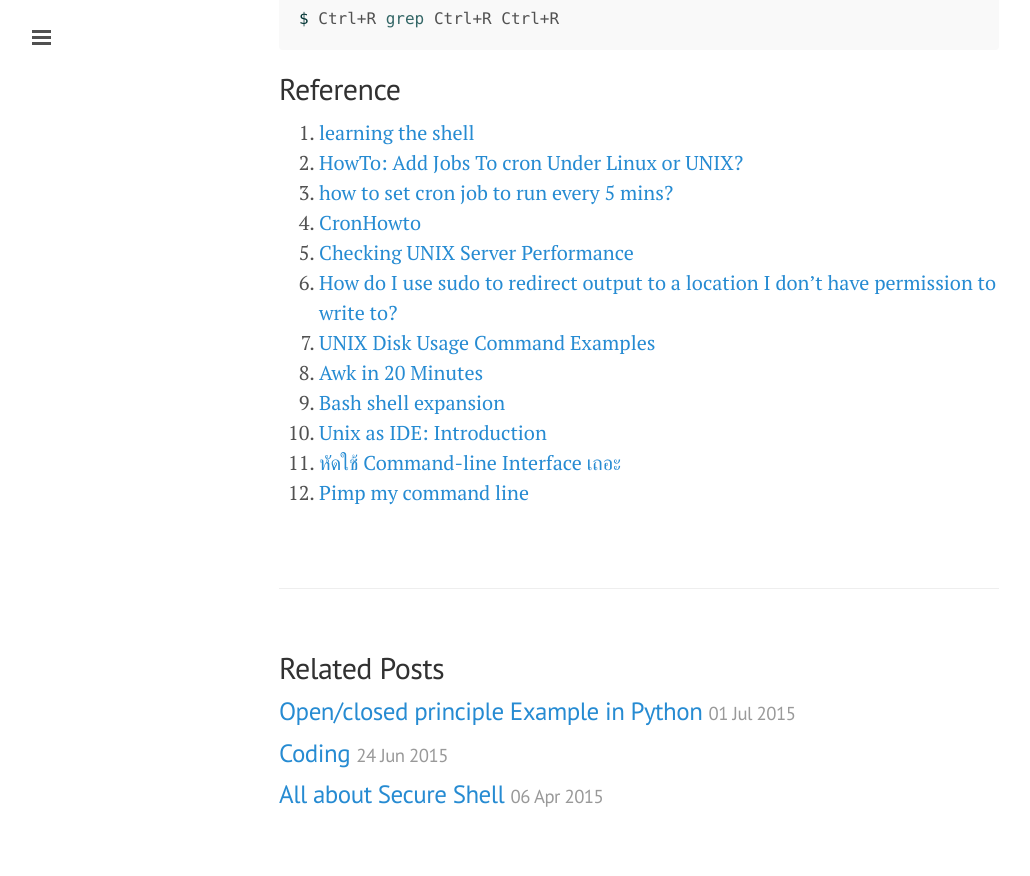
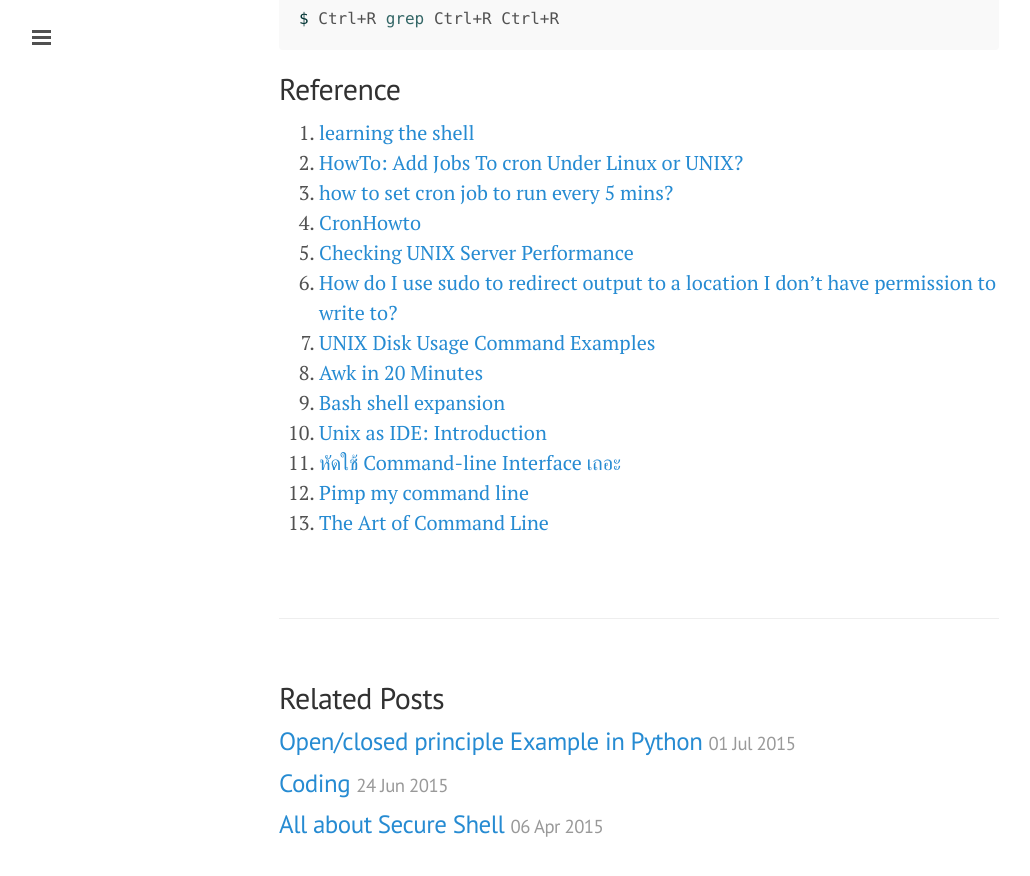
Before and after one commit to ibotdotout/ibotdotout.github.io, a Jekyll site: the page built from _posts/2014-06-27-unix.md, in a window 1280 px wide and 900 px high, scrolled down 5641 px. Shown: the top 876 px of the window, without its empty margins (1-1031 px from the left). Built offline with Jekyll 4.4.1, drawn with Linux system fonts in a browser that asks for light colours; Markdown is read by kramdown in place of the engine named in the settings.

Commit message:
add The Art of Command Line

```diff
--- a/_posts/2014-06-27-unix.md
+++ b/_posts/2014-06-27-unix.md
@@ -257,3 +257,4 @@ $ Ctrl+R grep Ctrl+R Ctrl+R
 10. [Unix as IDE: Introduction](http://blog.sanctum.geek.nz/series/unix-as-ide/)
 11. [หัดใช้ Command-line Interface เถอะ](https://leanpub.com/lets_learn_cli_right_now/read)
 12. [Pimp my command line](http://macfeteria.com/2015/04/18/pimp-my-command-line/)
+13. [The Art of Command Line](https://github.com/jlevy/the-art-of-command-line)
```
